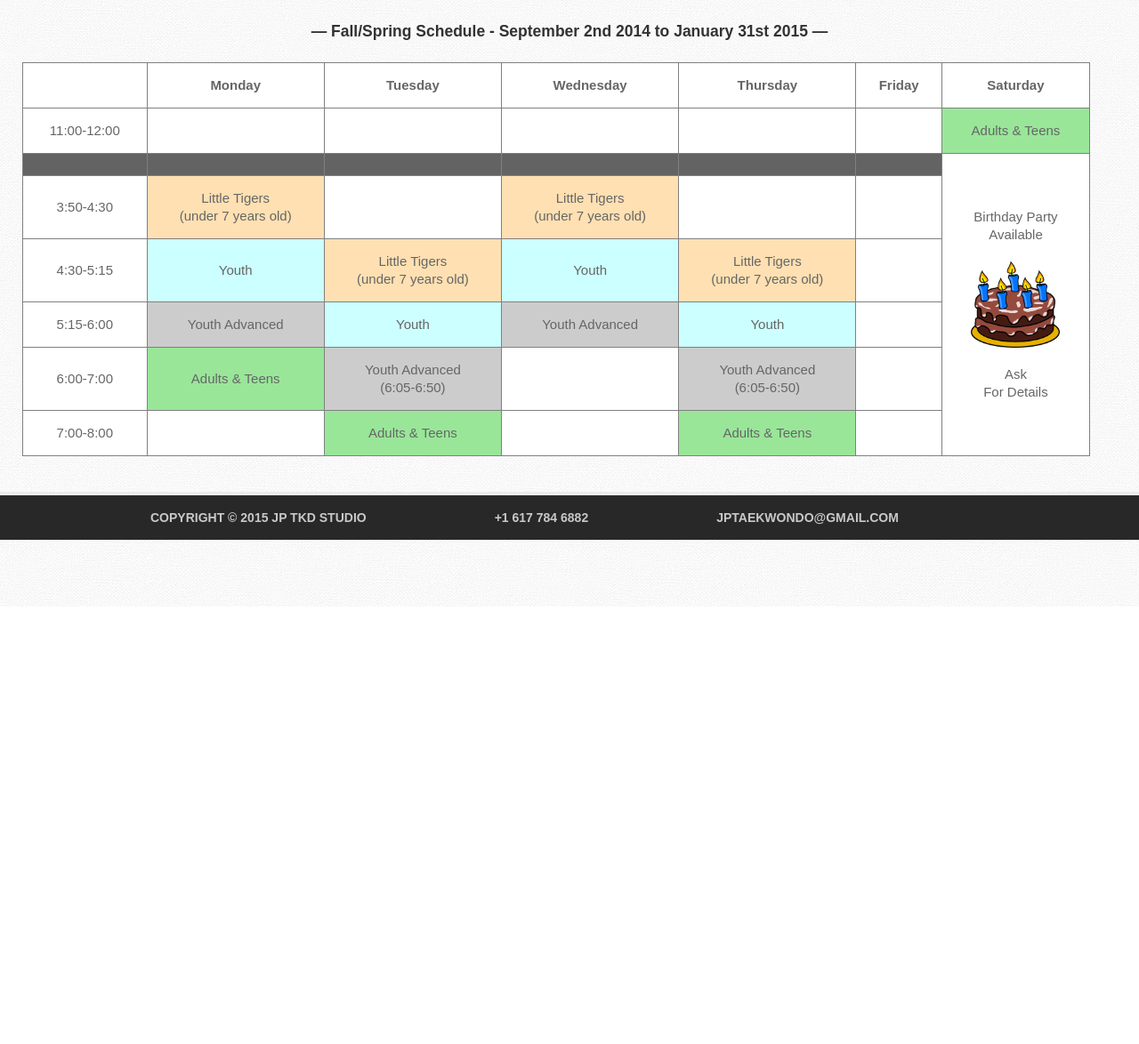
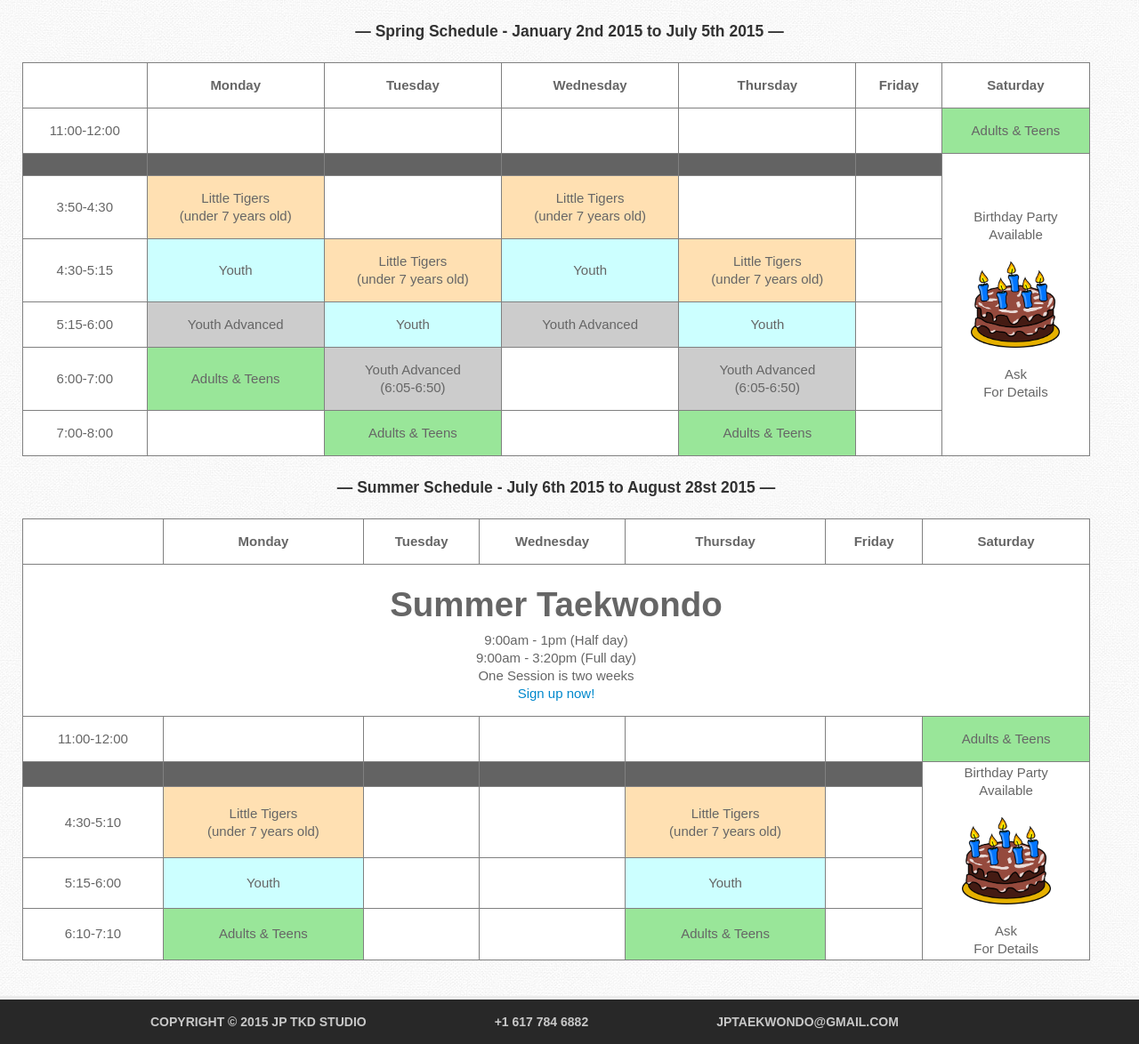
Before and after one commit to jklein/jptaekwondo, a PHP site: page /schedule.php in a window 1280 px wide. Shown: the part 118-1292 px from the top of the page at 89% size. Before the commit the page ends 800 px from the top, so only its background shows below. Run offline with PHP 8.4, Linux system fonts and the light colour scheme; data that the repository does not hold is empty.

Commit message:
Updating schedules

```diff
--- a/schedule.php
+++ b/schedule.php
@@ -1,94 +1,13 @@
 <?php
 
-$page_name = 'Fall/Spring Schedule - September 2nd 2014 to January 31st 2015';
-//$page_name = 'Summer Schedule - July 7th 2014 to August 31st 2014';
+$page_name = 'Spring Schedule - January 2nd 2015 to July 5th 2015';
+$secondary_header = 'Summer Schedule - July 6th 2015 to August 28st 2015';
 
 require 'includes/header.php';
 ?>
 <section class="schedule">
     <div class="container">
         <div class="row">
-            <!--  Summer Schedule
-            <table class="grid_schedule">
-                <tr>
-                    <th>&nbsp;</th>
-                    <th>Monday</th>
-                    <th>Tuesday</th>
-                    <th>Wednesday</th>
-                    <th>Thursday</th>
-                    <th>Friday</th>
-                    <th>Saturday</th>
-                </tr>
-                <tr>
-                    <td colspan="7">
-                        <h1>Summer Taekwondo</h1>
-                        9:00am - 12:15pm (Half day)<br/>
-                        9:00am - 3:00pm (Full day)<br/>
-                        One Session is two weeks<br/>
-                        <a href="summer.php">Sign up now!</a>
-                    </td>
-                </tr>
-                <tr>
-                    <td>11:00-12:00</td>
-                    <td></td>
-                    <td></td>
-                    <td></td>
-                    <td></td>
-                    <td></td>
-                    <td class="adult">Adults &amp; Teens</td>
-                </tr>
-                <tr class="blank">
-                    <td>&nbsp;</td>
-                    <td>&nbsp;</td>
-                    <td>&nbsp;</td>
-                    <td>&nbsp;</td>
-                    <td>&nbsp;</td>
-                    <td>&nbsp;</td>
-                    <td class="birthday" rowspan="6">
-                        Birthday Party<br/>Available<br/><br/>
-                        <img src="assets/cake.png" height="100px" width="100px" /><br/><br/>
-                        Ask<br/>
-                        For Details<br/>
-                    </td>
-                </tr>
-                <tr>
-                    <td>16:30-17:10</td>
-                    <td class="under_seven">Little Tigers<br />(under 7 years old)</td>
-                    <td></td>
-                    <td></td>
-                    <td class="under_seven">Little Tigers<br />(under 7 years old)</td>
-                    <td></td>
-                </tr>
-                <tr>
-                    <td>17:15-18:00</td>
-                    <td class="kids_a">Youth</td>
-                    <td></td>
-                    <td></td>
-                    <td class="kids_a">Youth</td>
-                    <td></td>
-                </tr>
-                <tr>
-                    <td>18:00-19:10</td>
-                    <td class="adult">Adults &amp; Teens</td>
-                    <td></td>
-                    <td></td>
-                    <td class="adult">Adults &amp; Teens</td>
-                    <td></td>
-                </tr>
-            </table>
-
-            <div class="container section-page-header">
-                <div class="row">
-                    <div class="span12">
-                        <div class="page-header">
-                            <h4>— <?=$secondary_header;?> —</h4>
-                        </div>
-                    </div>
-                </div>
-            </div>
-            -->
-
-
             <table class="grid_schedule">
                 <tr>
                     <th>&nbsp;</th>
@@ -164,6 +83,83 @@ require 'includes/header.php';
                 </tr>
             </table>
 
+            <div class="container section-page-header">
+                <div class="row">
+                    <div class="span12">
+                        <div class="page-header">
+                            <h4>— <?=$secondary_header;?> —</h4>
+                        </div>
+                    </div>
+                </div>
+            </div>
+
+            <table class="grid_schedule">
+                <tr>
+                    <th>&nbsp;</th>
+                    <th>Monday</th>
+                    <th>Tuesday</th>
+                    <th>Wednesday</th>
+                    <th>Thursday</th>
+                    <th>Friday</th>
+                    <th>Saturday</th>
+                </tr>
+                <tr>
+                    <td colspan="7">
+                        <h1>Summer Taekwondo</h1>
+                        9:00am - 1pm (Half day)<br/>
+                        9:00am - 3:20pm (Full day)<br/>
+                        One Session is two weeks<br/>
+                        <a href="summer.php">Sign up now!</a>
+                    </td>
+                </tr>
+                <tr>
+                    <td>11:00-12:00</td>
+                    <td></td>
+                    <td></td>
+                    <td></td>
+                    <td></td>
+                    <td></td>
+                    <td class="adult">Adults &amp; Teens</td>
+                </tr>
+                <tr class="blank">
+                    <td>&nbsp;</td>
+                    <td>&nbsp;</td>
+                    <td>&nbsp;</td>
+                    <td>&nbsp;</td>
+                    <td>&nbsp;</td>
+                    <td>&nbsp;</td>
+                    <td class="birthday" rowspan="6">
+                        Birthday Party<br/>Available<br/><br/>
+                        <img src="assets/cake.png" height="100px" width="100px" /><br/><br/>
+                        Ask<br/>
+                        For Details<br/>
+                    </td>
+                </tr>
+                <tr>
+                    <td>4:30-5:10</td>
+                    <td class="under_seven">Little Tigers<br />(under 7 years old)</td>
+                    <td></td>
+                    <td></td>
+                    <td class="under_seven">Little Tigers<br />(under 7 years old)</td>
+                    <td></td>
+                </tr>
+                <tr>
+                    <td>5:15-6:00</td>
+                    <td class="kids_a">Youth</td>
+                    <td></td>
+                    <td></td>
+                    <td class="kids_a">Youth</td>
+                    <td></td>
+                </tr>
+                <tr>
+                    <td>6:10-7:10</td>
+                    <td class="adult">Adults &amp; Teens</td>
+                    <td></td>
+                    <td></td>
+                    <td class="adult">Adults &amp; Teens</td>
+                    <td></td>
+                </tr>
+            </table>
         </div>
     </div>
 </section>
```
Also changed, not shown: summer.php (+23 -13 lines), 1 other file.
